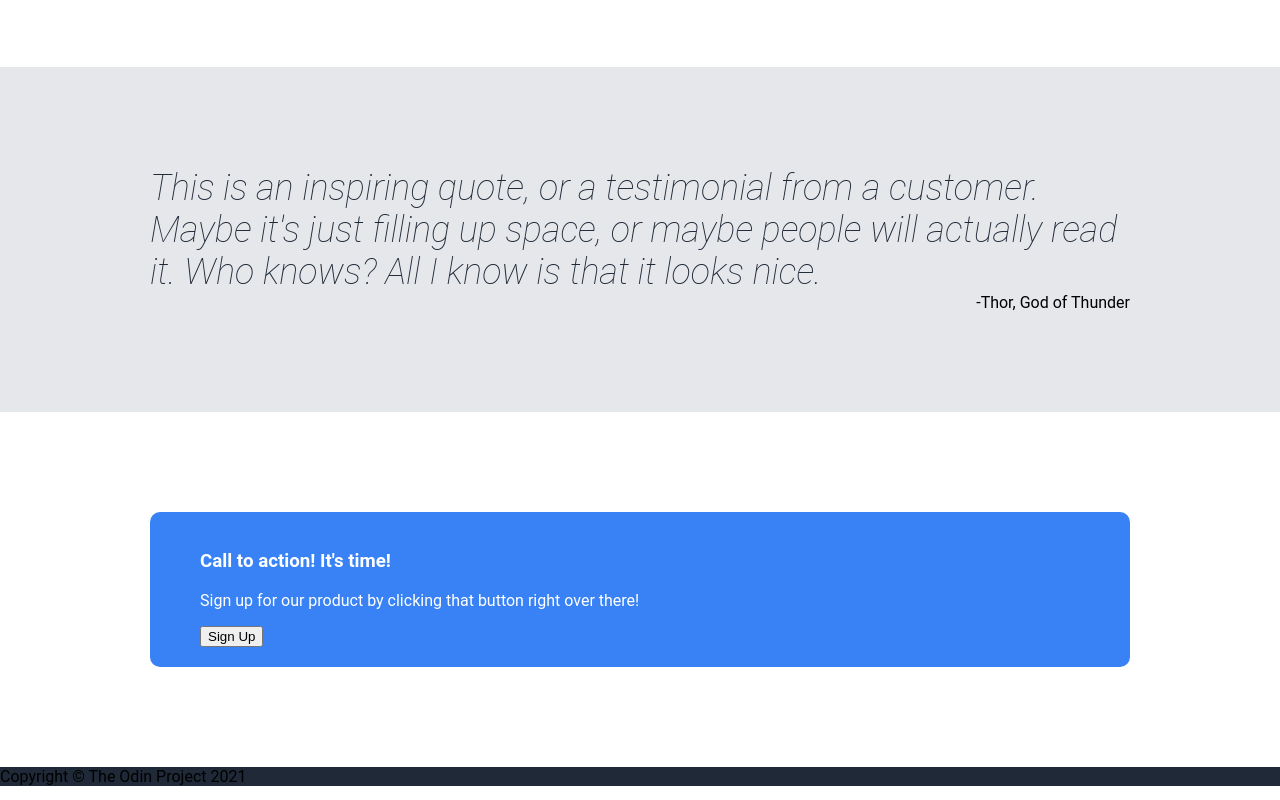
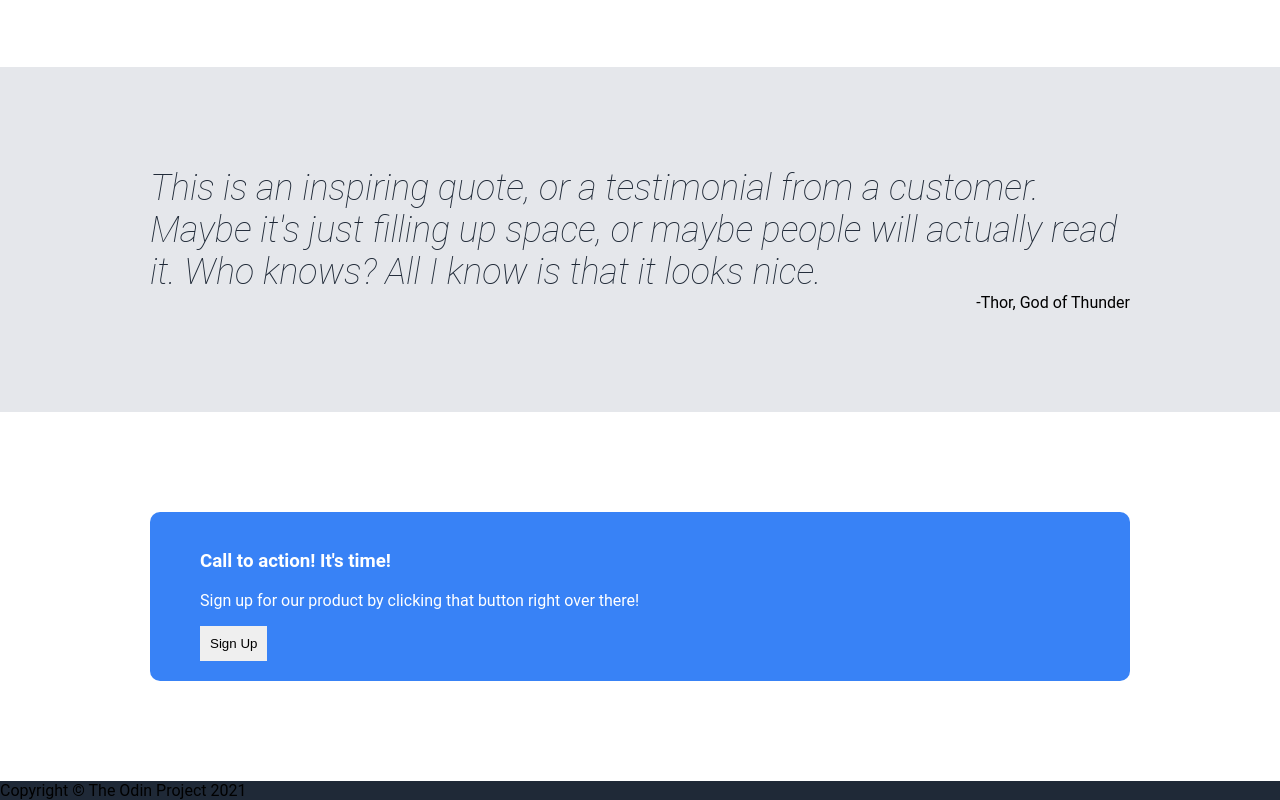
Before and after one commit to jaypetlele/top-landing-page, a plain HTML site: page index.html in a window 1280 px wide. Shown: the part 847-1647 px from the top of the page. Drawn offline with Linux system fonts and the light colour scheme.

Commit message:
Add padding to button, remove extra div in container

```diff
--- a/style.css
+++ b/style.css
@@ -114,4 +114,6 @@ a,
                 display: flex;
                 gap: 50px;}
 
-.cta {color: #fff;}
+    .cta {color: #fff;}
+    .cta-container button {padding: 10px;
+                            border: none;}
```
